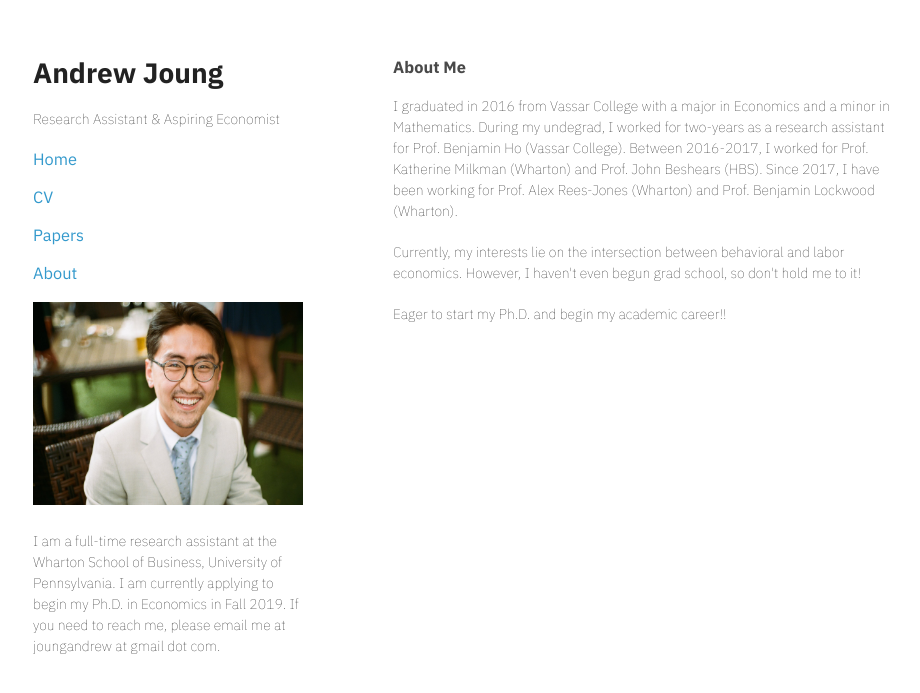
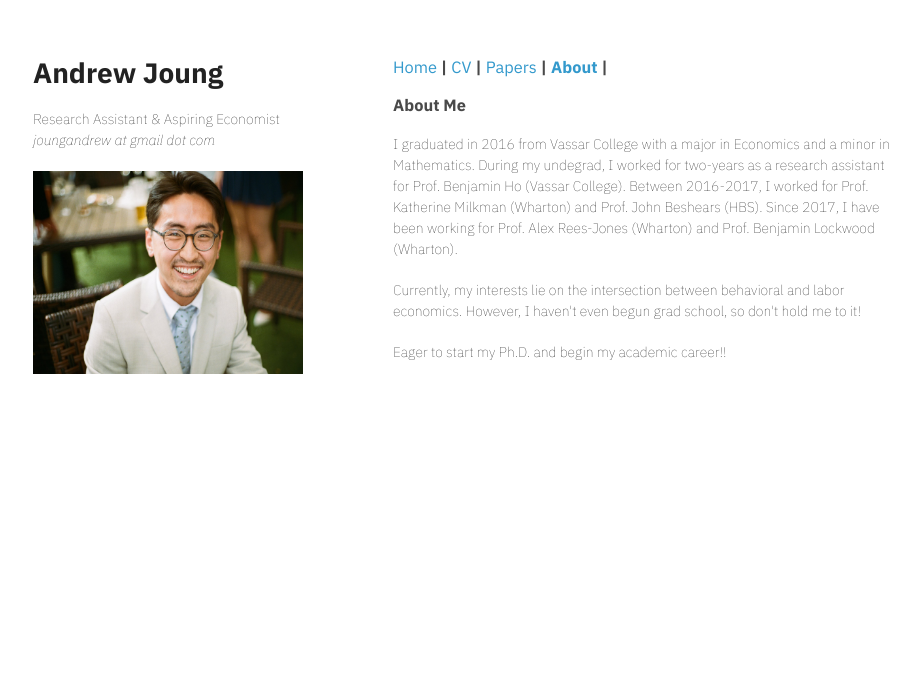
Before and after one commit to sxfinance/sxia.github.io, a Jekyll site: the page about.html, which Jekyll copies as it is, in a window 1280 px wide. Shown: the top 693 px of the page, without its empty margins (177-1097 px from the left). Built offline with Jekyll 4.4.1, drawn with Linux system fonts in a browser that asks for light colours.

Commit message:
Update about.html

```diff
--- a/about.html
+++ b/about.html
@@ -25,15 +25,18 @@
 <div class="wrapper">
       <header>
         <h1>Andrew Joung</h1>
-        <p>Research Assistant & Aspiring Economist</p>
-        <h3><p class="view"><a href="https://anjoung.github.io/">Home</a></p></h3>
-	<h3><p class="view"><a href="https://anjoung.github.io/cv/cv.pdf">CV</a></p></h3>
-	<h3><p class="view"><a href="https://anjoung.github.io/papers.html">Papers</a></p></h3>
-	<h3><p class="view"><a href="https://anjoung.github.io/about.html">About</a></p></h3>
+        <p>Research Assistant & Aspiring Economist        <i>joungandrew at gmail dot com </i></p>
 	<p class="view"><img src="Photo of Me.jpg" width=309 height=203></p>
-	<p>I am a full-time research assistant at the Wharton School of Business, University of Pennsylvania. I am currently applying to begin my Ph.D. in Economics in Fall 2019. If you need to reach me, please email me at joungandrew at gmail dot com. </p>
       </header>
-      <section>
+   <section>
+      <nav>
+	<h3 style="text-align: left; background-color: white;">
+	<a href="https://anjoung.github.io/">Home</a> |
+	<a href="https://anjoung.github.io/cv/cv.pdf">CV</a> |
+	<a href="https://anjoung.github.io/papers.html">Papers</a> |
+	<a href="https://anjoung.github.io/about.html"><b>About</b></a> |
+	</h3>
+      </nav>
         <h3><a id="aboutme" class="anchor" href="#aboutme" aria-hidden="true"><span class="octicon octicon-link"></span></a>About Me </h3>
 	<p> I graduated in 2016 from Vassar College with a major in Economics and a minor in Mathematics. During my undegrad, I worked for two-years as a research assistant for Prof. Benjamin Ho (Vassar College). Between 2016-2017, I worked for Prof. Katherine Milkman (Wharton) and Prof. John Beshears (HBS). Since 2017, I have been working for Prof. Alex Rees-Jones (Wharton) and Prof. Benjamin Lockwood (Wharton). </p>
         <p> Currently, my interests lie on the intersection between behavioral and labor economics. However, I haven't even begun grad school, so don't hold me to it! </p>
```
